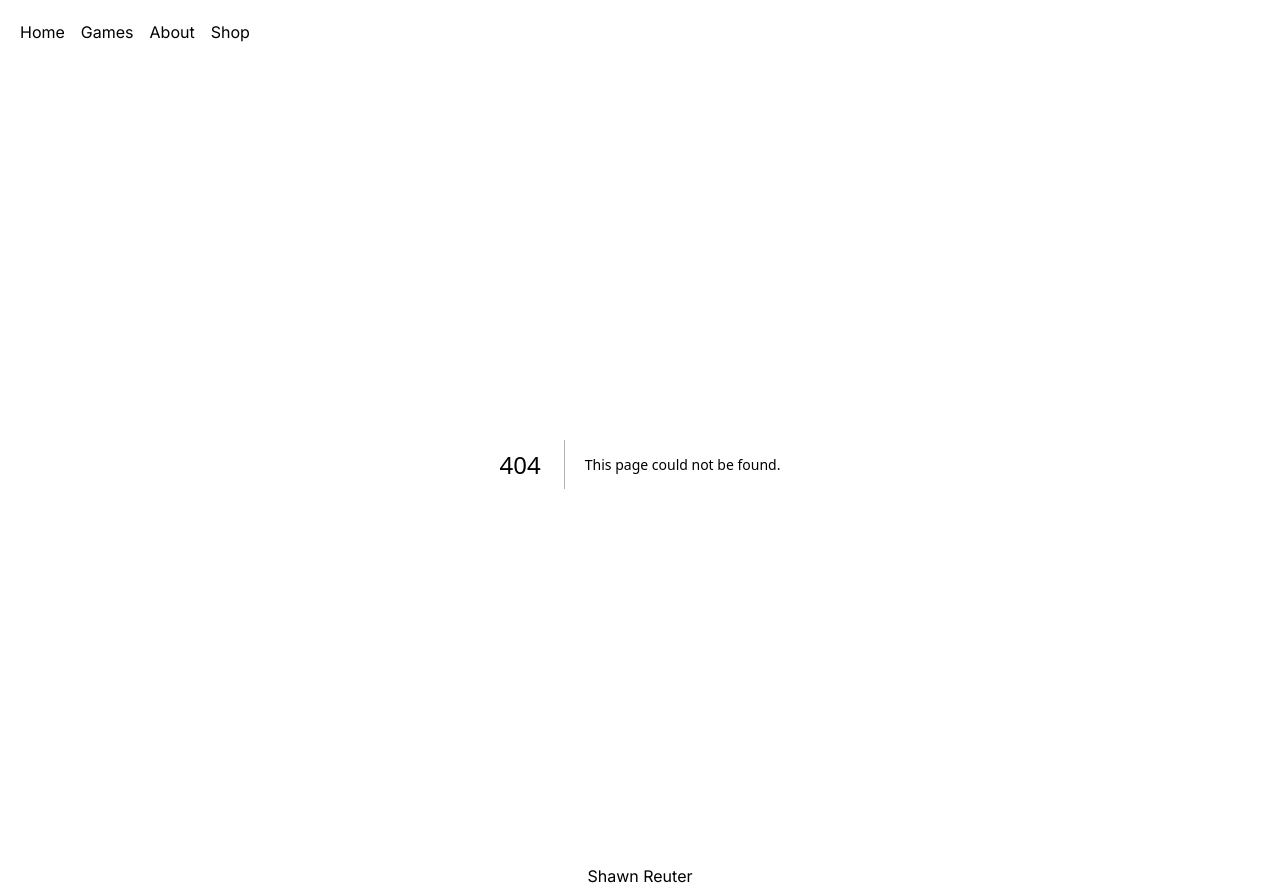
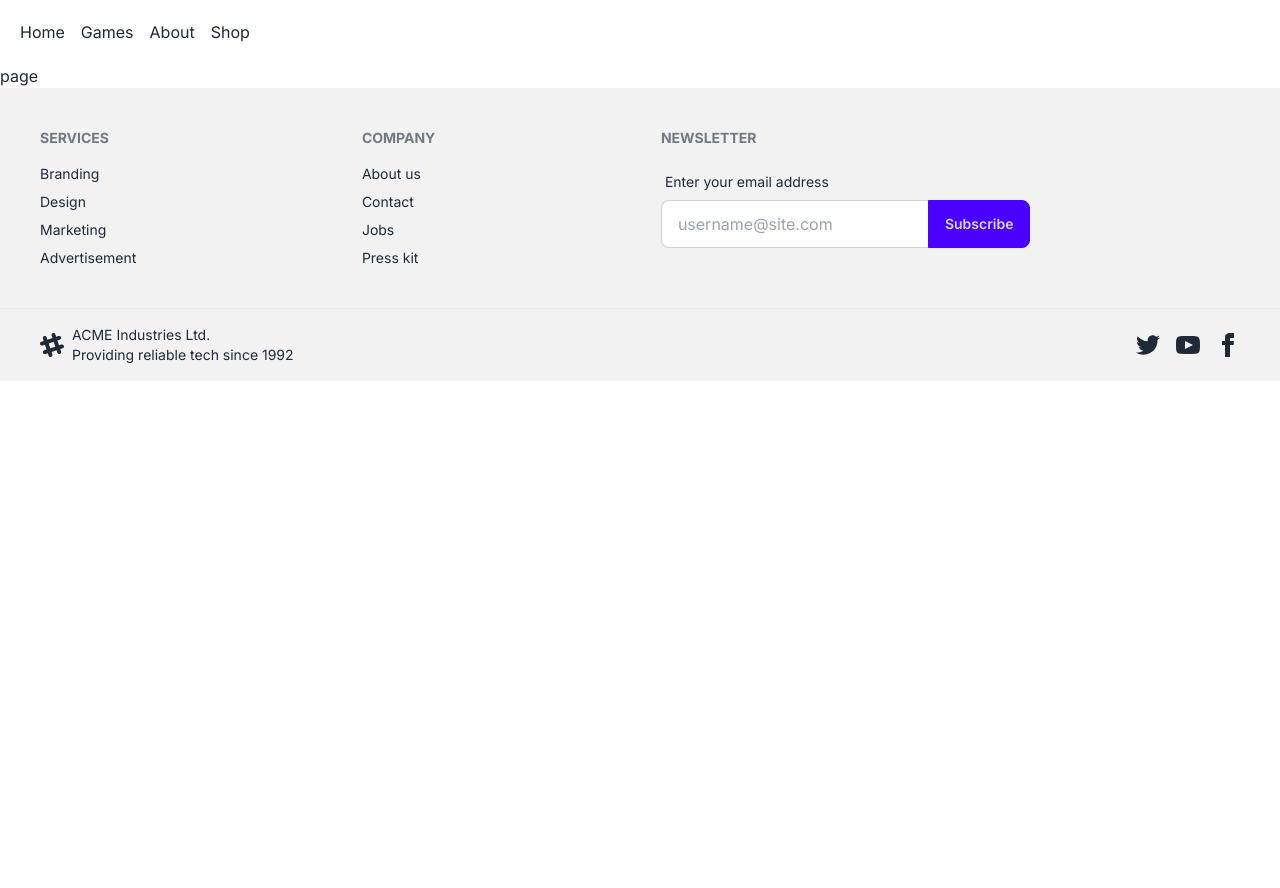
Before and after one commit to reuterShawn/NextJS-stripe-ecommerce, a Next.js app in the folder boardgame-shop-nextjs/: page /about in a window 1280 px wide. Before the commit this address had no page. After the commit the page ends 800 px from the top, so only its background shows below. Built offline with nearby package versions, Linux system fonts and the light colour scheme.

Commit message:
Create configyml

```diff
--- /dev/null
+++ b/boardgame-shop-nextjs/_config..yml
@@ -0,0 +1,2 @@
+title: Faith Quest Games
+description: Creating Faith-based board games for people to learn characters from the Bible and
--- /dev/null
+++ b/boardgame-shop-nextjs/app/(marketing)/about/page.tsx
@@ -0,0 +1,9 @@
+import React from 'react'
+
+const page = () => {
+  return (
+    <div>page</div>
+  )
+}
+
+export default page
--- /dev/null
+++ b/boardgame-shop-nextjs/app/(marketing)/games/page.tsx
@@ -0,0 +1,9 @@
+import React from 'react'
+
+const page = () => {
+  return (
+    <div>Test</div>
+  )
+}
+
+export default page
--- a/boardgame-shop-nextjs/app/components/Footer.tsx
+++ b/boardgame-shop-nextjs/app/components/Footer.tsx
@@ -2,9 +2,52 @@
 
 const Footer = () => {
   return (
-    <div className='flex justify-center'>
-        Shawn Reuter
-    </div>
+
+      <><footer className="footer p-10 bg-base-200 text-base-content">
+          <nav>
+              <h6 className="footer-title">Services</h6>
+              <a className="link link-hover">Branding</a>
+              <a className="link link-hover">Design</a>
+              <a className="link link-hover">Marketing</a>
+              <a className="link link-hover">Advertisement</a>
+          </nav>
+          <nav>
+              <h6 className="footer-title">Company</h6>
+              <a className="link link-hover">About us</a>
+              <a className="link link-hover">Contact</a>
+              <a className="link link-hover">Jobs</a>
+              <a className="link link-hover">Press kit</a>
+          </nav>
+          <form>
+    <h6 className="footer-title">Newsletter</h6>
+    <fieldset className="form-control w-80">
+      <label className="label">
+        <span className="label-text">Enter your email address</span>
+      </label>
+      <div className="join">
+        <input type="text" placeholder="username@site.com" className="input input-bordered join-item" />
+        <button className="btn btn-primary join-item">Subscribe</button>
+      </div>
+    </fieldset>
+  </form>
+ </footer>
+
+ <footer className="footer px-10 py-4 border-t bg-base-200 text-base-content border-base-300">
+              <aside className="items-center grid-flow-col">
+                  <svg width="24" height="24" viewBox="0 0 24 24" xmlns="http://www.w3.org/2000/svg" fillRule="evenodd" clipRule="evenodd" className="fill-current"><path d="M22.672 15.226l-2.432.811.841 2.515c.33 1.019-.209 2.127-1.23 2.456-1.15.325-2.148-.321-2.463-1.226l-.84-2.518-5.013 1.677.84 2.517c.391 1.203-.434 2.542-1.831 2.542-.88 0-1.601-.564-1.86-1.314l-.842-2.516-2.431.809c-1.135.328-2.145-.317-2.463-1.229-.329-1.018.211-2.127 1.231-2.456l2.432-.809-1.621-4.823-2.432.808c-1.355.384-2.558-.59-2.558-1.839 0-.817.509-1.582 1.327-1.846l2.433-.809-.842-2.515c-.33-1.02.211-2.129 1.232-2.458 1.02-.329 2.13.209 2.461 1.229l.842 2.515 5.011-1.677-.839-2.517c-.403-1.238.484-2.553 1.843-2.553.819 0 1.585.509 1.85 1.326l.841 2.517 2.431-.81c1.02-.33 2.131.211 2.461 1.229.332 1.018-.21 2.126-1.23 2.456l-2.433.809 1.622 4.823 2.433-.809c1.242-.401 2.557.484 2.557 1.838 0 .819-.51 1.583-1.328 1.847m-8.992-6.428l-5.01 1.675 1.619 4.828 5.011-1.674-1.62-4.829z"></path></svg>
+                  <p>ACME Industries Ltd. <br />Providing reliable tech since 1992</p>
+              </aside>
+              <nav className="md:place-self-center md:justify-self-end">
+                  <div className="grid grid-flow-col gap-4">
+                      <a><svg xmlns="http://www.w3.org/2000/svg" width="24" height="24" viewBox="0 0 24 24" className="fill-current"><path d="M24 4.557c-.883.392-1.832.656-2.828.775 1.017-.609 1.798-1.574 2.165-2.724-.951.564-2.005.974-3.127 1.195-.897-.957-2.178-1.555-3.594-1.555-3.179 0-5.515 2.966-4.797 6.045-4.091-.205-7.719-2.165-10.148-5.144-1.29 2.213-.669 5.108 1.523 6.574-.806-.026-1.566-.247-2.229-.616-.054 2.281 1.581 4.415 3.949 4.89-.693.188-1.452.232-2.224.084.626 1.956 2.444 3.379 4.6 3.419-2.07 1.623-4.678 2.348-7.29 2.04 2.179 1.397 4.768 2.212 7.548 2.212 9.142 0 14.307-7.721 13.995-14.646.962-.695 1.797-1.562 2.457-2.549z"></path></svg></a>
+                      <a><svg xmlns="http://www.w3.org/2000/svg" width="24" height="24" viewBox="0 0 24 24" className="fill-current"><path d="M19.615 3.184c-3.604-.246-11.631-.245-15.23 0-3.897.266-4.356 2.62-4.385 8.816.029 6.185.484 8.549 4.385 8.816 3.6.245 11.626.246 15.23 0 3.897-.266 4.356-2.62 4.385-8.816-.029-6.185-.484-8.549-4.385-8.816zm-10.615 12.816v-8l8 3.993-8 4.007z"></path></svg></a>
+                      <a><svg xmlns="http://www.w3.org/2000/svg" width="24" height="24" viewBox="0 0 24 24" className="fill-current"><path d="M9 8h-3v4h3v12h5v-12h3.642l.358-4h-4v-1.667c0-.955.192-1.333 1.115-1.333h2.885v-5h-3.808c-3.596 0-5.192 1.583-5.192 4.615v3.385z"></path></svg></a>
+                  </div>
+              </nav>
+          </footer></>
+
+
+
   )
 }
 
```
